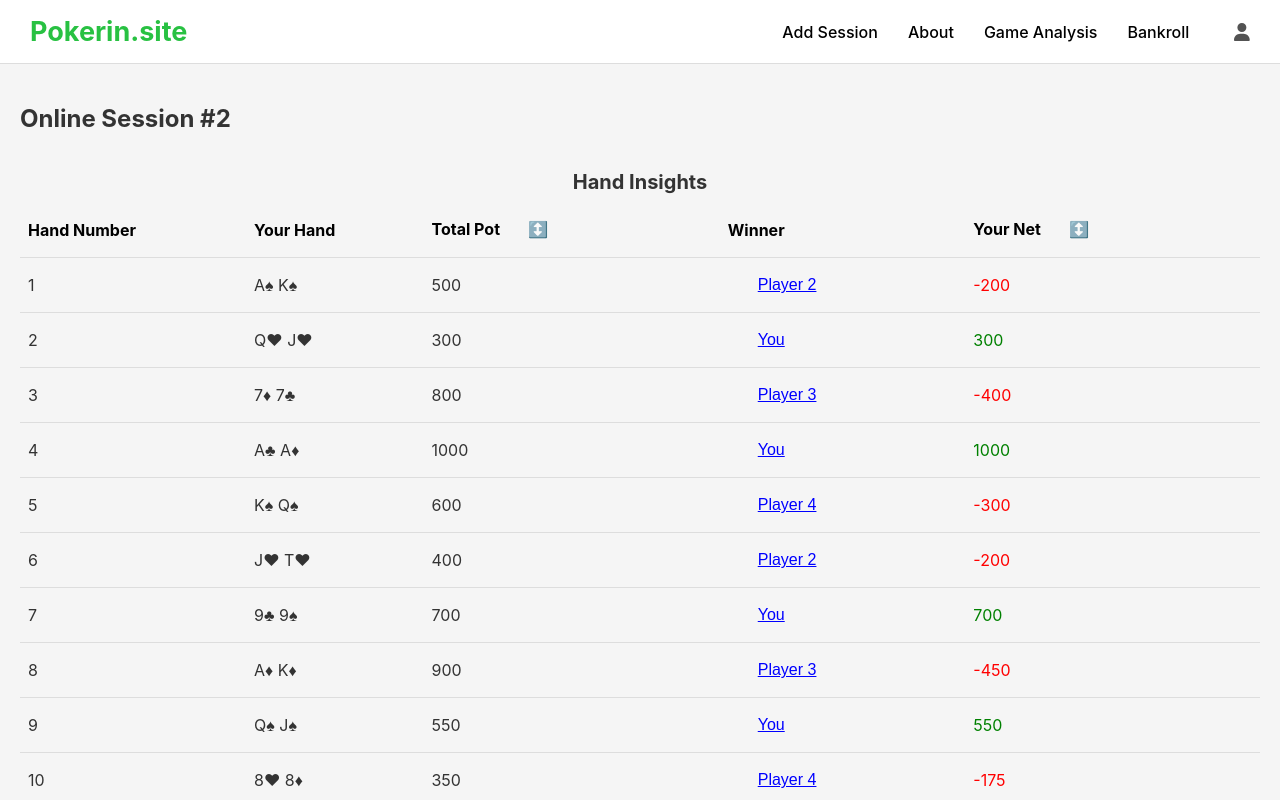
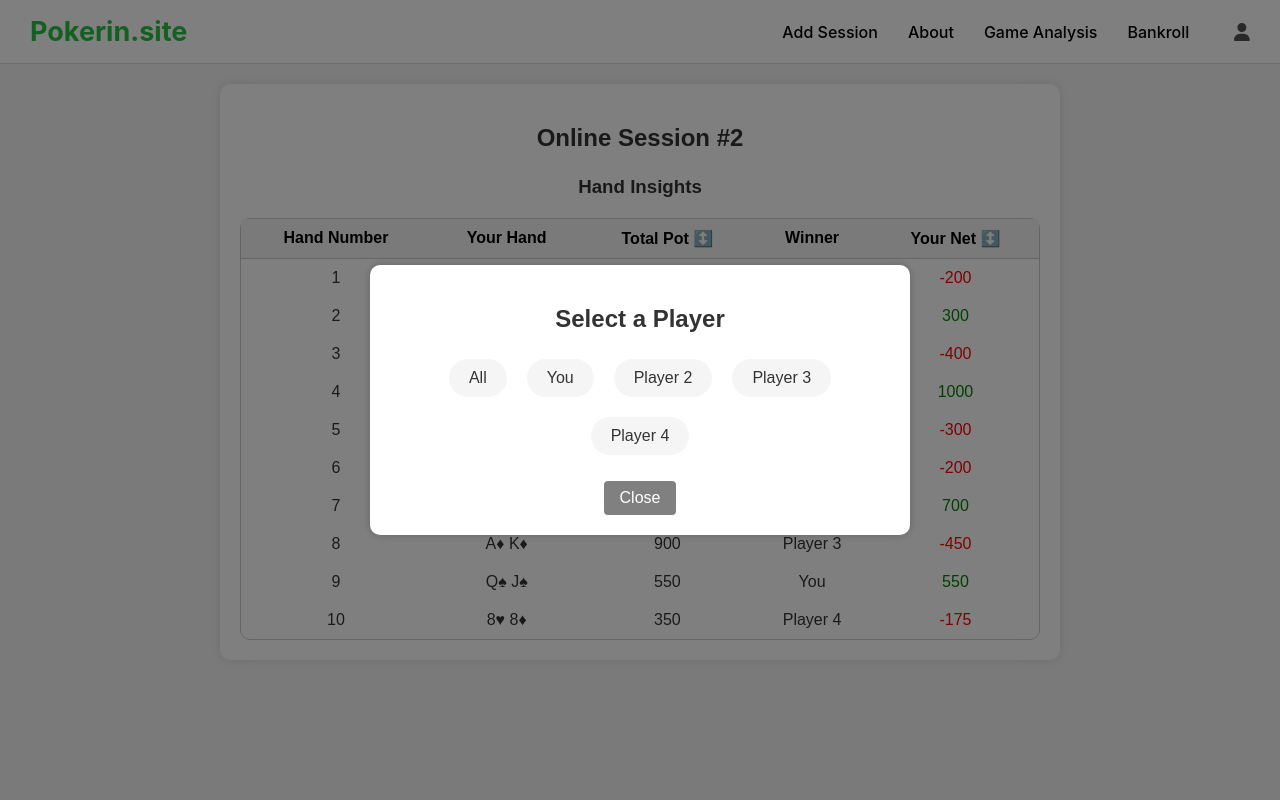
Before and after one commit to AJ112103/pokerinsite, a React (Create React App) app: page /hand-insights in a window 1280 px wide. Both pictures are taken after a click on the element "Hand Number". Built offline with nearby package versions, Linux system fonts and the light colour scheme.

Commit message:
handInsights & Bankroll

```diff
--- a/src/Bankroll.css
+++ b/src/Bankroll.css
@@ -20,6 +20,7 @@ h2 {
 }
 
 .table-wrapper {
+  position: relative;
   max-height: 200px;
   overflow-y: auto;
   margin: 20px 0;
@@ -29,7 +30,8 @@ h2 {
 
 table {
   width: 100%;
-  border-collapse: collapse;
+  border-collapse: separate;
+  border-spacing: 0;
 }
 
 th, td {
@@ -70,10 +72,6 @@ button {
   color: white;
   cursor: pointer;
   font-size: 16px;
-}
-
-button {
-  background-color: #3F9B0A;
 }
 
 .modal {
@@ -146,3 +144,32 @@ button[type="submit"] {
     width: 90%;
   }
 }
+
+.table-wrapper tr {
+  position: relative;
+}
+
+.delete-button-cell {
+  position: absolute;
+  right: -17px;
+  top: 50%;
+  transform: translateY(-50%);
+  display: none;
+}
+
+.table-wrapper tr:hover .delete-button-cell {
+  display: block;
+}
+
+.delete-button {
+  background: transparent;
+  border: none;
+  color: #D3D3D3;  /* Light gray color */
+  cursor: pointer;
+  font-size: 1.2rem;
+  padding: 5px;
+}
+
+.delete-button:hover {
+  color: #A9A9A9;  /* Darker gray on hover */
+}
--- a/src/HandInsights.css
+++ b/src/HandInsights.css
@@ -1,61 +1,111 @@
-@import './GameAnalysis.css';
-
-/* Hand Insights Specific Styles */
 .hand-insights-container {
   max-width: 800px;
-  margin: 0 auto;
+  margin: 20px auto;
   padding: 20px;
   text-align: center;
   font-family: Arial, sans-serif;
   box-shadow: 0 0 10px rgba(0, 0, 0, 0.1);
   border-radius: 10px;
   background-color: #fff;
+  position: relative;
 }
 
-.hand-insights-container h2 {
+.hand-insights-container h2,
+.hand-insights-container h3 {
   color: #333;
 }
 
-.hand-insights-container h3 {
-  margin-top: 20px;
-  color: #333;
-}
-
-.hand-insights-container table {
+.table-hand {
   width: 100%;
   border-collapse: separate;
   border-spacing: 0;
   margin-top: 20px;
   border: 1px solid #ccc;
+  border-radius: 10px;
+  text-align: center;
 }
 
-.hand-insights-container th, .hand-insights-container td {
+.table-hand th,
+.table-hand td {
   padding: 10px;
   text-align: center;
   border: none;
 }
 
-.hand-insights-container th {
+.table-hand th {
   background-color: #f5f5f5;
   border-bottom: 1px solid #ccc;
 }
 
-.hand-insights-container tr:last-child td {
+.table-hand tr:last-child td {
   border-bottom: none;
 }
 
-.hand-insights-container tr:hover {
+.table-hand tr:hover {
   background-color: #f0f0f0;
 }
 
-.hand-insights-container .positive {
+.positive {
   color: green;
 }
 
-.hand-insights-container .negative {
+.negative {
   color: red;
 }
 
-.table-hand{
+.modal-overlay {
+  position: fixed;
+  top: 0;
+  left: 0;
+  right: 0;
+  bottom: 0;
+  background-color: rgba(0, 0, 0, 0.5);
+  display: flex;
+  justify-content: center;
+  align-items: center;
+  z-index: 1000;
+}
+
+.modal-content {
+  background-color: white;
+  padding: 20px;
   border-radius: 10px;
+  max-width: 400px;
+  max-height: 80%;
+  overflow-y: auto;
+  text-align: center;
+  box-shadow: 0 0 10px rgba(0, 0, 0, 0.2);
 }
+
+.modal-content ul {
+  list-style: none;
+  padding: 0;
+  margin: 0;
+  display: flex;
+  flex-wrap: wrap;
+  justify-content: center;
+}
+
+.modal-content ul li {
+  margin: 10px;
+  font-size: 16px;
+  padding: 10px 20px;
+  background-color: #f5f5f5;
+  border-radius: 20px;
+  cursor: pointer;
+  color: #333;
+}
+
+.modal-content ul li:hover {
+  background-color: #e0e0e0;
+}
+
+.submit-button {
+  margin-top: 16px;
+  padding: 8px 16px;
+  background-color: gray; /* Green color for submit button */
+  color: white;
+  border: none;
+  border-radius: 4px;
+  cursor: pointer;
+}
--- a/src/HandInsights.js
+++ b/src/HandInsights.js
@@ -1,4 +1,5 @@
 import React, { useState, useEffect } from 'react';
+import './HandInsights.css'
 
 const sampleData = [
   { handNumber: 1, yourHand: 'A♠ K♠', totalPot: 500, winner: 'Player 2', yourNet: -200, players: ['You', 'Player 2', 'Player 3'] },
@@ -16,16 +17,41 @@ const sampleData = [
 const HandInsights = () => {
   const [handData, setHandData] = useState([]);
   const [sortConfig, setSortConfig] = useState({ key: null, direction: 'ascending' });
-  const [isWinnerModalOpen, setIsWinnerModalOpen] = useState(false);
-  const [selectedWinner, setSelectedWinner] = useState(null);
-  const [winnerHandsData, setWinnerHandsData] = useState([]);
+  const [isPlayerModalOpen, setIsPlayerModalOpen] = useState(false);
+  const [players, setPlayers] = useState([]);
+  const [filteredHandData, setFilteredHandData] = useState([]);
 
   useEffect(() => {
-    // Simulating an API call
     setTimeout(() => {
       setHandData(sampleData);
+      setPlayers([...new Set(sampleData.flatMap(hand => hand.players))]); // Extract unique players
+      setFilteredHandData(sampleData);
     }, 500);
   }, []);
+
+  // useEffect(() => {
+  //   fetchHandData();
+  // }, []);
+
+  // const fetchHandData = async () => {
+  //   try {
+  //     const functions = getFunctions();
+  //     const getHandData = httpsCallable(functions, 'getHandData');
+  //     const result = await getHandData();
+  //     setHandData(result.data.handData);
+  //     setSessions(result.data.entries.map(entry => ({
+  //       handNumber: ,
+  //       yourHand: xy,
+  //       totalPot: yz,
+  //       winner: 123,
+  //       yourNet: 1234,
+  //       players: []
+
+  //     })));
+  //   } catch (error) {
+  //     console.error('Error fetching Hand data:', error);
+  //   }
+  // };
 
   const sortData = (key) => {
     let direction = 'ascending';
@@ -34,118 +60,73 @@ const HandInsights = () => {
     }
     setSortConfig({ key, direction });
 
-    const sortedData = [...handData].sort((a, b) => {
+    const sortedData = [...filteredHandData].sort((a, b) => {
       if (a[key] < b[key]) return direction === 'ascending' ? -1 : 1;
       if (a[key] > b[key]) return direction === 'ascending' ? 1 : -1;
       return 0;
     });
 
-    setHandData(sortedData);
+    setFilteredHandData(sortedData);
   };
 
-  const openWinnerModal = (winner) => {
-    setSelectedWinner(winner);
-    setWinnerHandsData(handData.filter(hand => hand.winner === winner));
-    setIsWinnerModalOpen(true);
+  const openPlayerModal = () => {
+    setIsPlayerModalOpen(true);
   };
 
-  const closeWinnerModal = () => {
-    setIsWinnerModalOpen(false);
-    setSelectedWinner(null);
-    setWinnerHandsData([]);
+  const closePlayerModal = () => {
+    setIsPlayerModalOpen(false);
   };
 
+  const filterByPlayer = (player) => {
+    setFilteredHandData(player === 'All' ? handData : handData.filter(hand => hand.winner === player));
+    closePlayerModal();
+  };
+
+
   return (
-    <div style={{ padding: '20px' }}>
-      <h2 style={{ fontSize: '24px', fontWeight: 'bold', marginBottom: '16px' }}>Online Session #2</h2>
-      <h3 style={{ fontSize: '20px', fontWeight: 'bold', marginBottom: '8px' }}>Hand Insights</h3>
-      <table style={{ width: '100%', borderCollapse: 'collapse' }}>
+    <div className="hand-insights-container">
+      <h2>Online Session #2</h2>
+      <h3>Hand Insights</h3>
+      <table className="table-hand">
         <thead>
           <tr>
-            <th style={{ textAlign: 'left', padding: '8px', borderBottom: '1px solid #ddd' }}>Hand Number</th>
-            <th style={{ textAlign: 'left', padding: '8px', borderBottom: '1px solid #ddd' }}>Your Hand</th>
-            <th style={{ textAlign: 'left', padding: '8px', borderBottom: '1px solid #ddd' }}>
-              Total Pot
-              <button onClick={() => sortData('totalPot')} style={{ marginLeft: '8px', background: 'none', border: 'none', cursor: 'pointer' }}>
-                ↕️
-              </button>
+            <th onClick={openPlayerModal} style={{ cursor: 'pointer' }}>Hand Number</th>
+            <th>Your Hand</th>
+            <th onClick={() => sortData('totalPot')} style={{ cursor: 'pointer' }}>
+              Total Pot ↕️
             </th>
-            <th style={{ textAlign: 'left', padding: '8px', borderBottom: '1px solid #ddd' }}>Winner</th>
-            <th style={{ textAlign: 'left', padding: '8px', borderBottom: '1px solid #ddd' }}>
-              Your Net
-              <button onClick={() => sortData('yourNet')} style={{ marginLeft: '8px', background: 'none', border: 'none', cursor: 'pointer' }}>
-                ↕️
-              </button>
+            <th onClick={openPlayerModal} style={{ cursor: 'pointer' }}>Winner</th>
+            <th onClick={() => sortData('yourNet')} style={{ cursor: 'pointer' }}>
+              Your Net ↕️
             </th>
           </tr>
         </thead>
         <tbody>
-          {handData.map((hand) => (
+          {filteredHandData.map((hand) => (
             <tr key={hand.handNumber}>
-              <td style={{ padding: '8px', borderBottom: '1px solid #ddd' }}>{hand.handNumber}</td>
-              <td style={{ padding: '8px', borderBottom: '1px solid #ddd' }}>{hand.yourHand}</td>
-              <td style={{ padding: '8px', borderBottom: '1px solid #ddd' }}>{hand.totalPot}</td>
-              <td style={{ padding: '8px', borderBottom: '1px solid #ddd' }}>
-                <button onClick={() => openWinnerModal(hand.winner)} style={{ background: 'none', border: 'none', color: 'blue', textDecoration: 'underline', cursor: 'pointer' }}>
-                  {hand.winner}
-                </button>
-              </td>
-              <td style={{ padding: '8px', borderBottom: '1px solid #ddd', color: hand.yourNet >= 0 ? 'green' : 'red' }}>
-                {hand.yourNet}
-              </td>
+              <td>{hand.handNumber}</td>
+              <td>{hand.yourHand}</td>
+              <td>{hand.totalPot}</td>
+              <td>{hand.winner}</td>
+              <td className={hand.yourNet >= 0 ? 'positive' : 'negative'}>{hand.yourNet}</td>
             </tr>
           ))}
         </tbody>
       </table>
 
-      {isWinnerModalOpen && (
-        <div style={{
-          position: 'fixed',
-          top: 0,
-          left: 0,
-          right: 0,
-          bottom: 0,
-          backgroundColor: 'rgba(0, 0, 0, 0.5)',
-          display: 'flex',
-          justifyContent: 'center',
-          alignItems: 'center'
-        }}>
-          <div style={{
-            backgroundColor: 'white',
-            padding: '20px',
-            borderRadius: '5px',
-            maxWidth: '80%',
-            maxHeight: '80%',
-            overflow: 'auto'
-          }}>
-            <h2 style={{ marginBottom: '16px' }}>{selectedWinner}'s Winning Hands</h2>
-            <table style={{ width: '100%', borderCollapse: 'collapse' }}>
-              <thead>
-                <tr>
-                  <th style={{ textAlign: 'left', padding: '8px', borderBottom: '1px solid #ddd' }}>Hand Number</th>
-                  <th style={{ textAlign: 'left', padding: '8px', borderBottom: '1px solid #ddd' }}>Total Pot</th>
-                </tr>
-              </thead>
-              <tbody>
-                {winnerHandsData.map((hand) => (
-                  <tr key={hand.handNumber}>
-                    <td style={{ padding: '8px', borderBottom: '1px solid #ddd' }}>{hand.handNumber}</td>
-                    <td style={{ padding: '8px', borderBottom: '1px solid #ddd' }}>{hand.totalPot}</td>
-                  </tr>
-                ))}
-              </tbody>
-            </table>
-            <button onClick={closeWinnerModal} style={{
-              marginTop: '16px',
-              padding: '8px 16px',
-              backgroundColor: '#007bff',
-              color: 'white',
-              border: 'none',
-              borderRadius: '4px',
-              cursor: 'pointer'
-            }}>
-              Close
-            </button>
+      {isPlayerModalOpen && (
+        <div className="modal-overlay">
+          <div className="modal-content">
+            <h2>Select a Player</h2>
+            <ul>
+              <li className="player-item" onClick={() => filterByPlayer('All')}>All</li>
+              {players.map((player, index) => (
+                <li key={index} className="player-item" onClick={() => filterByPlayer(player)}>
+                  {player}
+                </li>
+              ))}
+            </ul>
+            <button onClick={closePlayerModal} className="submit-button">Close</button>
           </div>
         </div>
       )}
```
Also changed, not shown: src/Bankroll.js (+27 -8 lines), src/PlayerInsights.js (+25 -0 lines).
